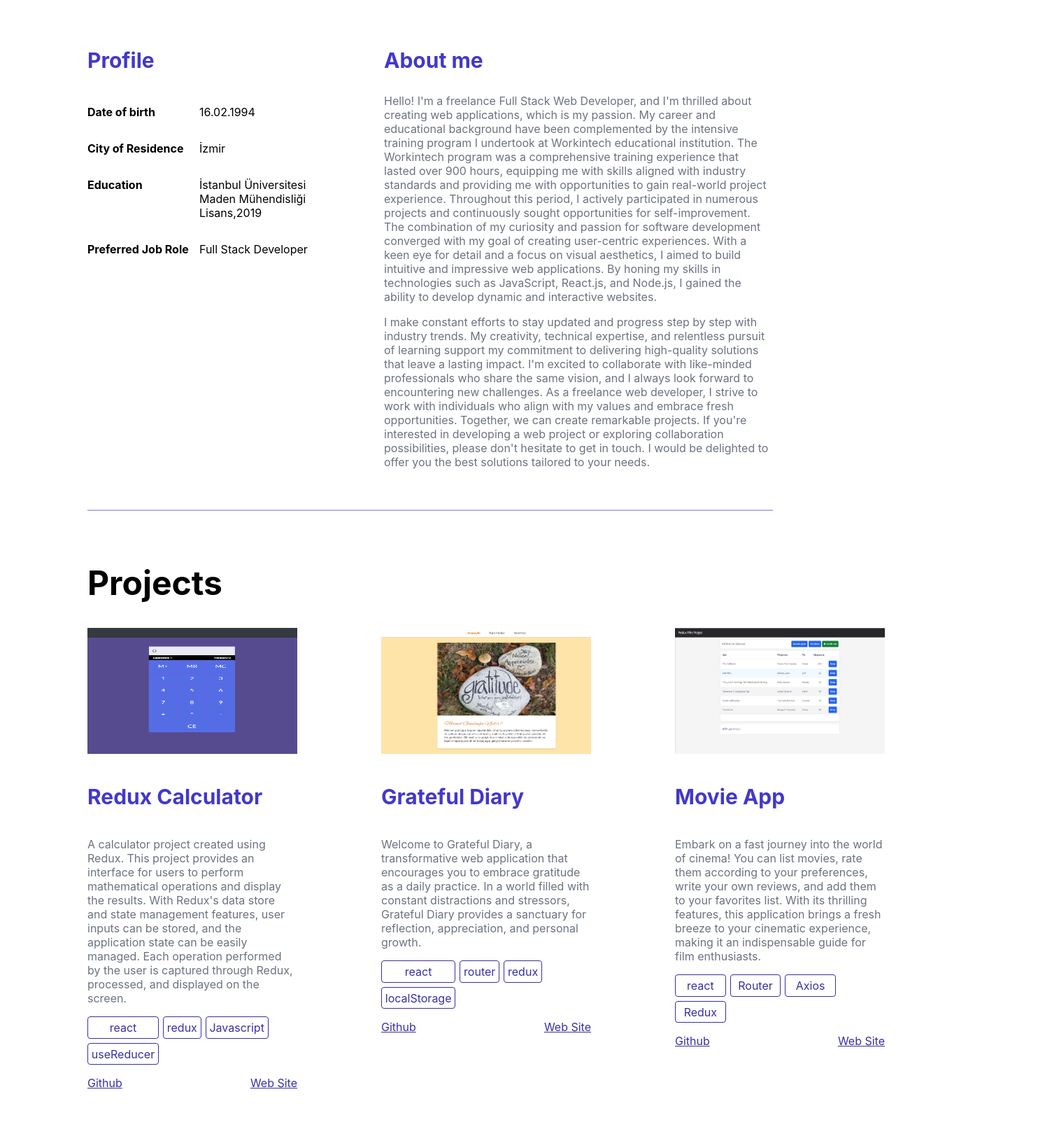
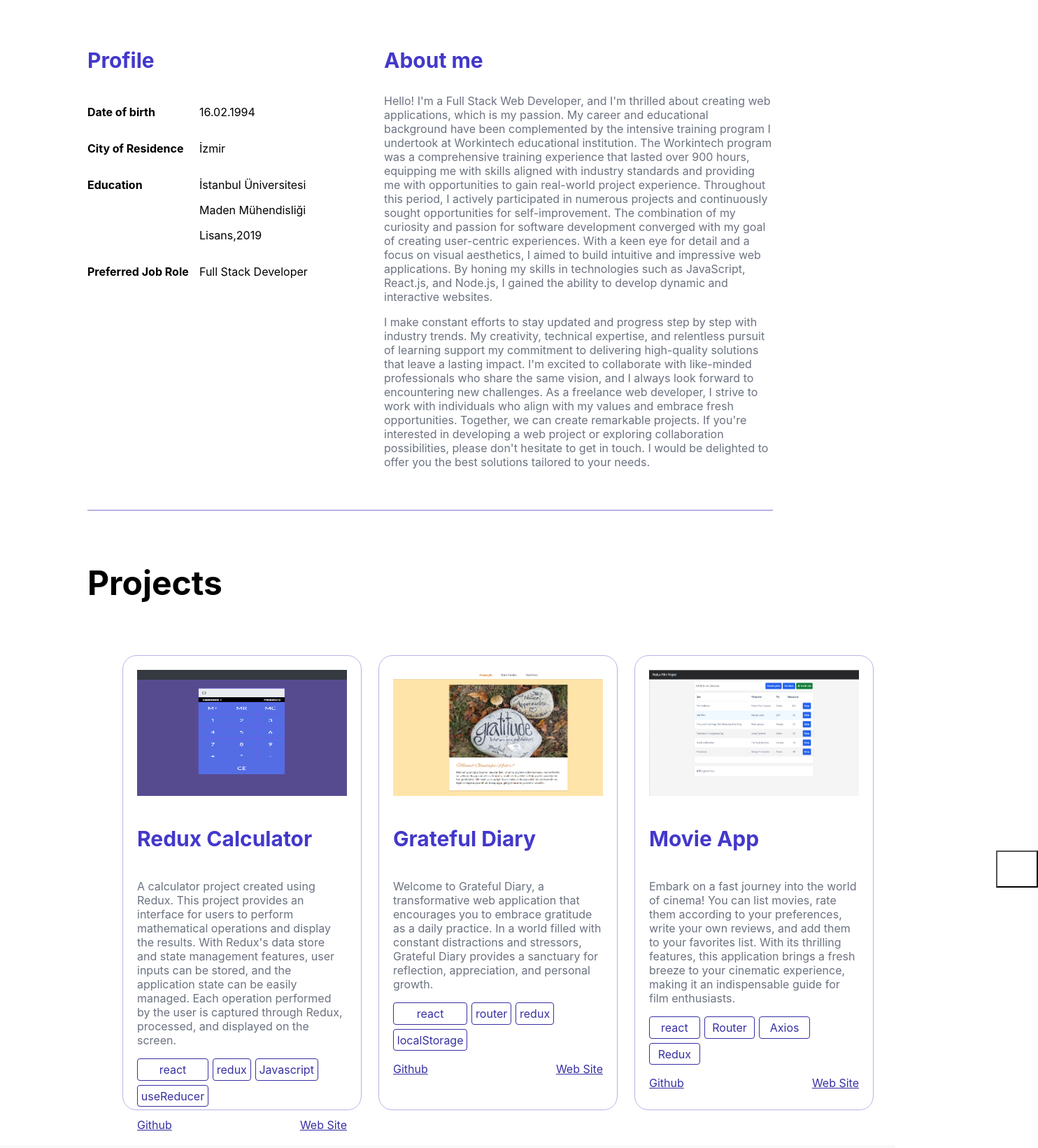
Before and after one commit to hosak94/my-web-page, a React (Create React App) app: page / in a window 1280 px wide. Shown: the part 2240-3880 px from the top of the page at 70% size, 1484 px wide, since content can reach past the window. Built offline with nearby package versions, Linux system fonts and the light colour scheme.

Commit message:
styles added- projects changed

```diff
--- a/public/locales/en/translation.json
+++ b/public/locales/en/translation.json
@@ -12,7 +12,7 @@
   "react_skill": "I am an experienced web developer in React. React is a popular JavaScript library used for building user interfaces. It allows creating modular and reusable components with its component-based architecture. By utilizing its virtual DOM, React optimizes performance and efficiently manages updates. With React, I can develop modern and impressive user interfaces, manage data flow between components, and build dynamic web applications.",
   "redux_skill": "I have expertise in data management with Redux. Redux is a state management library used in React applications. It maintains application state in a single centralized store, ensuring data flow consistency and management between components. Through actions, reducers, and stores, Redux handles data flow. I can easily manage state in large and complex applications and optimize application performance.",
   "nodejs_skill": "I am a skilled web developer in Node.js. Node.js is a runtime environment used to execute server-side JavaScript. It has an efficient and event-driven architecture, allowing fast and scalable development of network-intensive applications. With Node.js, I can leverage its extensive ecosystem, including the npm package manager, and utilize popular frameworks like Express.js to simplify web application development. I can effectively use Node.js in various areas such as database integration, API development, and real-time applications.",
-  "about_me_p1": "Hello! I'm a freelance Full Stack Web Developer, and I'm thrilled about creating web applications, which is my passion. My career and educational background have been complemented by the intensive training program I undertook at Workintech educational institution. The Workintech program was a comprehensive training experience that lasted over 900 hours, equipping me with skills aligned with industry standards and providing me with opportunities to gain real-world project experience. Throughout this period, I actively participated in numerous projects and continuously sought opportunities for self-improvement. The combination of my curiosity and passion for software development converged with my goal of creating user-centric experiences. With a keen eye for detail and a focus on visual aesthetics, I aimed to build intuitive and impressive web applications. By honing my skills in technologies such as JavaScript, React.js, and Node.js, I gained the ability to develop dynamic and interactive websites.",
+  "about_me_p1": "Hello! I'm a Full Stack Web Developer, and I'm thrilled about creating web applications, which is my passion. My career and educational background have been complemented by the intensive training program I undertook at Workintech educational institution. The Workintech program was a comprehensive training experience that lasted over 900 hours, equipping me with skills aligned with industry standards and providing me with opportunities to gain real-world project experience. Throughout this period, I actively participated in numerous projects and continuously sought opportunities for self-improvement. The combination of my curiosity and passion for software development converged with my goal of creating user-centric experiences. With a keen eye for detail and a focus on visual aesthetics, I aimed to build intuitive and impressive web applications. By honing my skills in technologies such as JavaScript, React.js, and Node.js, I gained the ability to develop dynamic and interactive websites.",
   "about_me_p2": "I make constant efforts to stay updated and progress step by step with industry trends. My creativity, technical expertise, and relentless pursuit of learning support my commitment to delivering high-quality solutions that leave a lasting impact. I'm excited to collaborate with like-minded professionals who share the same vision, and I always look forward to encountering new challenges. As a freelance web developer, I strive to work with individuals who align with my values and embrace fresh opportunities. Together, we can create remarkable projects. If you're interested in developing a web project or exploring collaboration possibilities, please don't hesitate to get in touch. I would be delighted to offer you the best solutions tailored to your needs.",
   "profile": "Profile",
   "about_me_tag": "About me",
--- a/src/components/Profile.js
+++ b/src/components/Profile.js
@@ -16,19 +16,25 @@ export default function Profile() {
               <div className="info-question">
                 <p>{t("date_of_birth")}</p>
                 <p>{t("city_of_residence")}</p>
-                <p>
-                  {t("education")}
-                  <br /> <br /> <br />
-                </p>
+                <div>
+                  <p>{t("education")}</p>
+                  <p>
+                    <br />
+                  </p>
+                  <p>
+                    <br />
+                  </p>
+                </div>
                 <p>{t("preferred_job_role")}</p>
               </div>
               <div className="info-answer">
                 <p>16.02.1994</p>
                 <p>İzmir</p>
-                <p>
-                  İstanbul Üniversitesi <br /> Maden Mühendisliği <br />{" "}
-                  Lisans,2019
-                </p>
+                <div>
+                  <p>İstanbul Üniversitesi</p>
+                  <p>Maden Mühendisliği</p>
+                  <p>Lisans,2019</p>
+                </div>
                 <p>Full Stack Developer</p>
               </div>
             </div>
--- a/src/components/Projects.js
+++ b/src/components/Projects.js
@@ -1,17 +1,45 @@
-import React from "react";
+import React, { useState } from "react";
 import { Element } from "react-scroll";
 import { projectData } from "../data/projects.data";
 import "../styles/projects.css";
 import { useTranslation } from "react-i18next";
+import { FaArrowRight } from "react-icons/fa";
+import { FaArrowLeft } from "react-icons/fa";
 
 export default function Projects() {
+  const [currentProjectIndex, setCurrentProjectIndex] = useState(0);
   const { t } = useTranslation();
+
+  const handlePreviousProject = () => {
+    setCurrentProjectIndex((prevIndex) => prevIndex - 1);
+  };
+
+  const handleNextProject = () => {
+    setCurrentProjectIndex((prevIndex) => prevIndex + 1);
+  };
+
+  const displayedProjects = projectData.slice(
+    currentProjectIndex,
+    currentProjectIndex + 3
+  );
+
+  const showPreviousButton = currentProjectIndex !== 0;
+  const showNextButton = currentProjectIndex + 3 < projectData.length;
 
   return (
     <Element name="projectsScroll" className="projects-container">
       <h2>{t("projects")}</h2>
+      <div className="project-border">
+        {showPreviousButton && (
+          <div>
+            <button className="previous-button" onClick={handlePreviousProject}>
+              <FaArrowLeft />
+            </button>
+          </div>
+        )}
+
         <div className="projects">
-        {projectData.map((project) => (
+          {displayedProjects.map((project) => (
             <div className="projects-info" key={project.projectName}>
               <img
                 src={`${process.env.PUBLIC_URL}/project-photo/${project.projectImg}`}
@@ -31,6 +59,14 @@ export default function Projects() {
             </div>
           ))}
         </div>
+        {showNextButton && (
+          <div>
+            <button className="next-button" onClick={handleNextProject}>
+              <FaArrowRight />
+            </button>
+          </div>
+        )}
+      </div>
     </Element>
   );
 }
--- a/src/data/projects.data.js
+++ b/src/data/projects.data.js
@@ -23,13 +23,13 @@ export const projectData = [
     projectUrl: "https://fsweb-s10g2-redux-filmler-lyart.vercel.app/movies",
     gitHub: "https://github.com/hosak94/fsweb-s10g2-redux-filmler",
   },
-  // {
-  //   projectName: "Movie List",
-  //   projectImg: "MovieList.png",
-  //   projectDescription:
-  //     "A simple, customizable, minimal setup cookie plugin that allows your users to select which cookies to accept or decline. This was created with vanilla JS, SCSS and Parcel Bundler and is available as a NPM package and the git repository makes any type of customization to code and themes possible.",
-  //   projectSkill: ["react", "axios", "middleware"],
-  //   projectUrl: "https://redux-films.vercel.app/",
-  //   gitHub: "https://github.com/hosak94/fsweb-s10g3-redux-watchlist.git",
-  // },
+  {
+    projectName: "Movie List",
+    projectImg: "MovieList.png",
+    projectDescription:
+      "A simple, customizable, minimal setup cookie plugin that allows your users to select which cookies to accept or decline. This was created with vanilla JS, SCSS and Parcel Bundler and is available as a NPM package and the git repository makes any type of customization to code and themes possible.",
+    projectSkill: ["react", "axios", "middleware"],
+    projectUrl: "https://redux-films.vercel.app/",
+    gitHub: "https://github.com/hosak94/fsweb-s10g3-redux-watchlist.git",
+  },
 ];
--- a/src/styles/projects.css
+++ b/src/styles/projects.css
@@ -15,6 +15,97 @@
   --body_projects_link: #e1e1ff;
 }
 @media (min-width: 319px) and (max-width: 480px) {
+  .projects-container {
+    padding: 20px;
+    background-color: var(--body_background);
+  }
+
+  .projects-container h2 {
+    font-size: 48px;
+    font-weight: bold;
+    line-height: 48px;
+    color: var(--body_projects_h2);
+    text-align: center;
+  }
+  .projects {
+    width: 100%;
+    height: 600px;
+    overflow-x: scroll;
+    display: flex;
+    gap: 30px;
+  }
+
+  .projects-info {
+    display: inline-block;
+    width: 300px;
+
+    border: 1px solid #ccc;
+  }
+  .projects-info img {
+    width: 250px;
+    height: 200px;
+  }
+  .projects-info h4 {
+    font-size: 30px;
+    color: var(--body_projects_h4);
+  }
+  .projects-info p {
+    color: var(--body_projects_p);
+    white-space: wrap;
+    height: 100px;
+    overflow-y: scroll;
+  }
+  .project-features {
+    padding: 10px;
+    display: grid;
+    grid-template-columns: repeat(2, 1fr);
+    grid-gap: 6px;
+    grid-auto-flow: dense;
+    width: 230px;
+  }
+  .project-features span {
+    display: flex;
+    justify-content: center;
+    align-items: center;
+    color: var(--body_projects_span);
+    border: 1px solid var(--body_projects_span);
+    border-radius: 4px;
+    white-space: nowrap;
+    padding: 0.3rem;
+    background-color: var(--body_projects_span_bg);
+  }
+
+  .project-link {
+    display: flex;
+    flex-direction: row;
+    justify-content: center;
+    gap: 50px;
+    padding: 10px;
+    margin-bottom: 8.125rem;
+  }
+  .project-link a {
+    color: var(--body_projects_link);
+  }
+  .previous-button,
+  .next-button {
+    position: absolute;
+    top: 2800px;
+    transform: translateY(-50%);
+    padding: 8px;
+    background-color: transparent;
+    border: none;
+    color: #fff;
+    font-weight: bold;
+    cursor: pointer;
+  }
+
+  .previous-button {
+    left: 0;
+  }
+
+  .next-button {
+    right: 0;
+  }
 }
 
 @media (min-width: 481px) and (max-width: 1200px) {
@@ -22,24 +113,35 @@
 
 @media (min-width: 1201px) and (max-width: 1600px) {
   .projects-container {
-    padding: 2.438rem 10.938rem 0 7.813rem;
     background-color: var(--body_background);
+    padding-top: 2.438rem;
   }
   .projects-container h2 {
+    padding: 0 10.938rem 0 7.813rem;
     font-size: 48px;
     font-weight: bold;
     line-height: 48px;
     color: var(--body_projects_h2);
   }
+  .project-border {
+    display: flex;
+    flex-direction: row;
+    align-items: center;
+    padding-bottom: 50px;
+    padding-left: 50px;
+    padding-right: 50px;
+  }
   .projects {
-    display: grid;
-    grid-template-columns: repeat(3, 1fr);
-    grid-auto-rows: auto;
-    gap: 7.5rem;
+    padding: 2.438rem 10.938rem 0 7.813rem;
+    display: flex;
+    flex-direction: row;
+    gap: 1.5rem;
+    height: 650px;
   }
-
-  .projects-info:last-child {
-    grid-column-end: span 1;
+  .projects-info {
+    border: 1px solid #bab2e7;
+    padding: 20px;
+    border-radius: 20px;
   }
 
   .projects-info img {
@@ -77,10 +179,22 @@
     flex-direction: row;
     justify-content: space-between;
     margin-top: 1rem;
-    margin-bottom: 8.125rem;
+    padding-bottom: 8.125rem;
   }
   .project-link a {
     color: var(--body_projects_link);
+  }
+  .previous-button,
+  .next-button {
+    background-color: transparent;
+    cursor: pointer;
+  }
+
+  .previous-button svg,
+  .next-button svg {
+    width: 44px;
+    height: 44px;
+    fill: white;
   }
 }
 
```
Also changed, not shown: src/styles/profile.css (+49 -0 lines), src/styles/skills.css (+28 -0 lines). Lines whose indentation alone changed are shown as unchanged.
